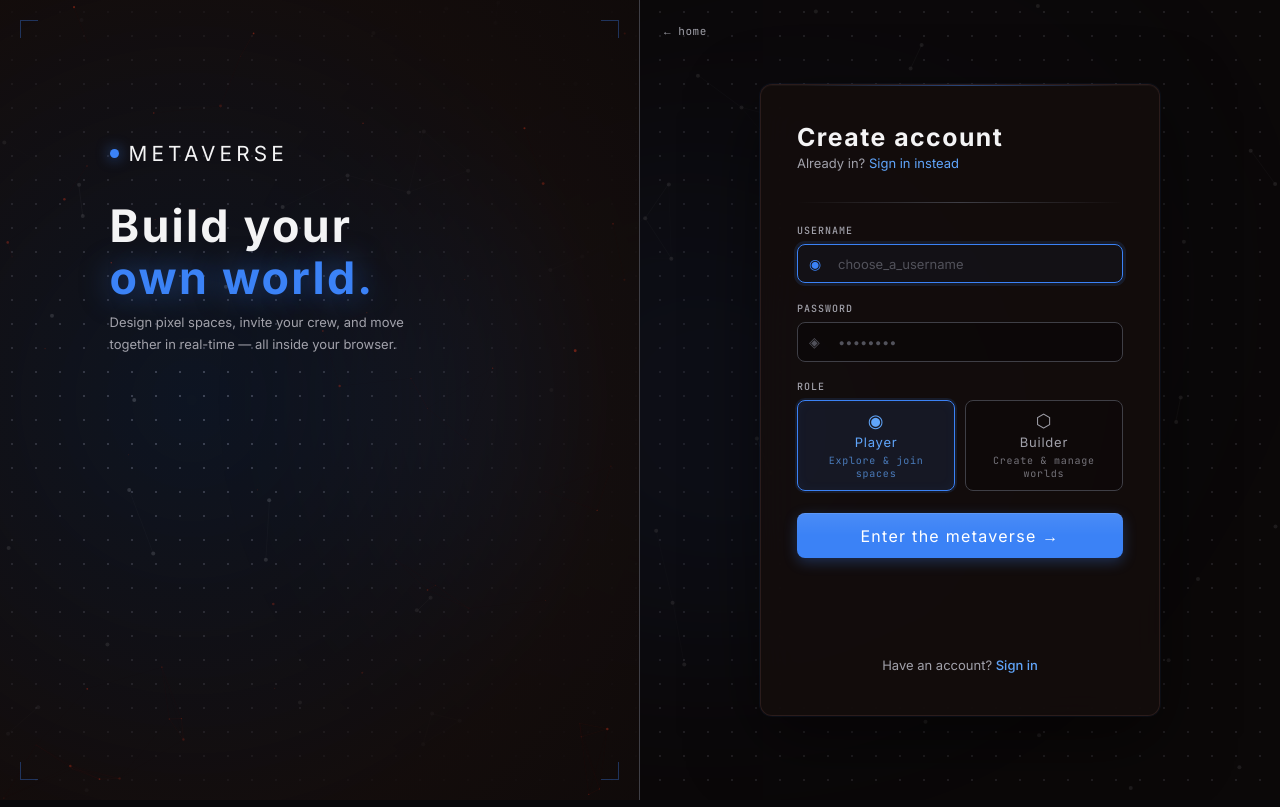
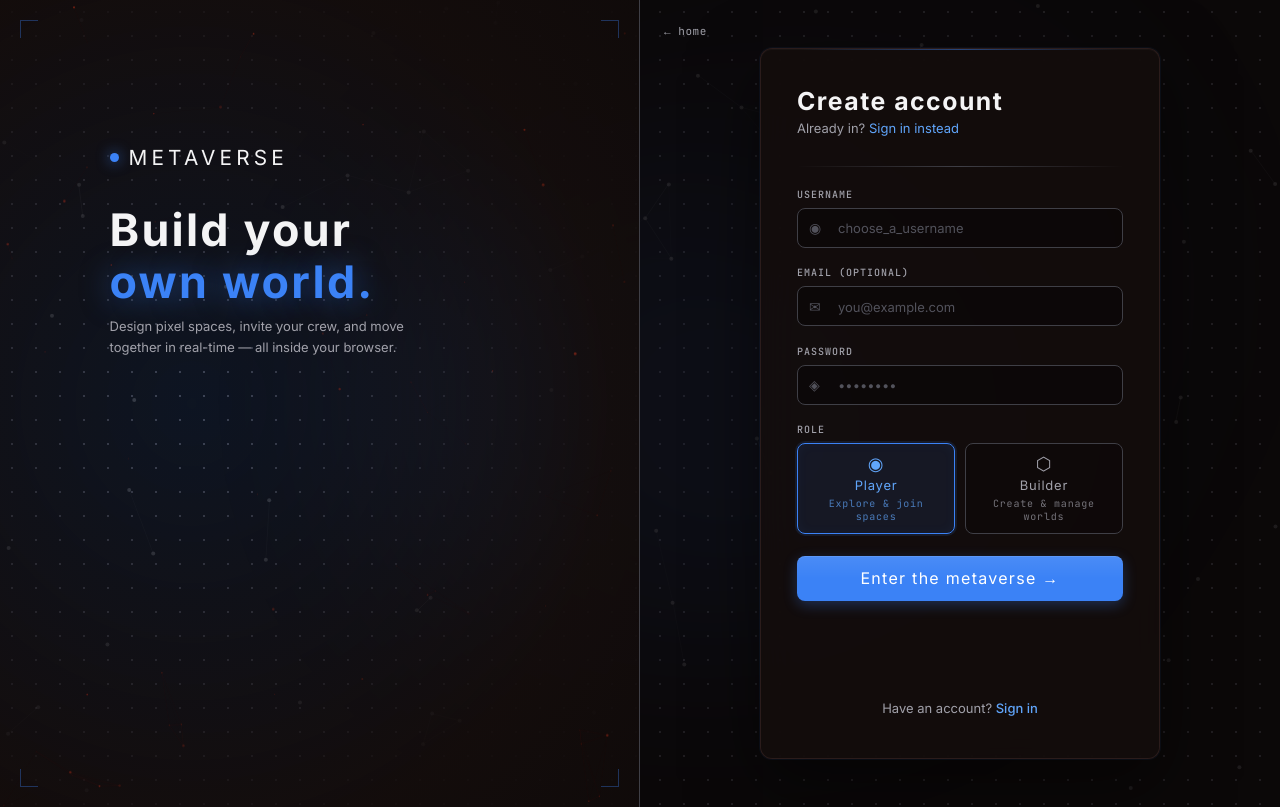
Before and after one commit to jaenil/metaverse-2d, a React (Vite) app in the folder metaverse/apps/frontend/: page /signup in a window 1280 px wide. Built offline with nearby package versions, Linux system fonts and the light colour scheme; no server answers.

Commit message:
Update frontend auth UI to support email and remove autoFocus

```diff
--- a/metaverse/apps/frontend/src/pages/SigninPage.tsx
+++ b/metaverse/apps/frontend/src/pages/SigninPage.tsx
@@ -27,7 +27,7 @@ function PixelSprite({ color }: { color: string }) {
 }
 
 export function SigninPage() {
-  const [username, setUsername] = useState('');
+  const [identifier, setIdentifier] = useState('');
   const [password, setPassword] = useState('');
   const [error, setError]       = useState('');
   const [loading, setLoading]   = useState(false);
@@ -111,7 +111,10 @@ export function SigninPage() {
     setError('');
     setLoading(true);
     try {
-      const res = await signin({ username, password });
+      const payload = identifier.includes('@')
+        ? { email: identifier, password }
+        : { username: identifier, password };
+      const res = await signin(payload);
       if (res.status !== 200) {
         setError('Invalid username or password.');
         return;
@@ -251,20 +254,19 @@ export function SigninPage() {
           <div className="auth-divider" />
 
           <form onSubmit={handleSubmit} className="auth-form">
-            {/* Username */}
+            {/* Identifier */}
             <div className="auth-field">
-              <label htmlFor="signin-username">Username</label>
+              <label htmlFor="signin-identifier">Username or Email</label>
               <div className="auth-input-wrap">
                 <span className="auth-input-icon">◉</span>
                 <input
-                  id="signin-username"
+                  id="signin-identifier"
                   type="text"
-                  value={username}
-                  onChange={(e) => setUsername(e.target.value)}
-                  placeholder="your_username"
+                  value={identifier}
+                  onChange={(e) => setIdentifier(e.target.value)}
+                  placeholder="username or email"
                   required
-                  autoFocus
-                  autoComplete="username"
+                  autoComplete="username email"
                 />
               </div>
             </div>
--- a/metaverse/apps/frontend/src/pages/SignupPage.tsx
+++ b/metaverse/apps/frontend/src/pages/SignupPage.tsx
@@ -33,6 +33,7 @@ const ROLES: { value: 'user' | 'admin'; label: string; icon: string; desc: strin
 
 export function SignupPage() {
   const [username, setUsername] = useState('');
+  const [email, setEmail]       = useState('');
   const [password, setPassword] = useState('');
   const [userType, setUserType] = useState<'admin' | 'user'>('user');
   const [error, setError]       = useState('');
@@ -117,7 +118,11 @@ export function SignupPage() {
     setError('');
     setLoading(true);
     try {
-      const res = await signup({ username, password, type: userType });
+      const payload: any = { username, password, type: userType };
+      if (email.trim() !== '') {
+        payload.email = email.trim();
+      }
+      const res = await signup(payload);
       if (res.status !== 200) {
         setError('Signup failed. Username may already be taken.');
         return;
@@ -274,8 +279,23 @@ export function SignupPage() {
                   onChange={(e) => setUsername(e.target.value)}
                   placeholder="choose_a_username"
                   required
-                  autoFocus
                   autoComplete="username"
+                />
+              </div>
+            </div>
+
+            {/* Email (Optional) */}
+            <div className="auth-field">
+              <label htmlFor="signup-email">Email (Optional)</label>
+              <div className="auth-input-wrap">
+                <span className="auth-input-icon">✉</span>
+                <input
+                  id="signup-email"
+                  type="email"
+                  value={email}
+                  onChange={(e) => setEmail(e.target.value)}
+                  placeholder="you@example.com"
+                  autoComplete="email"
                 />
               </div>
             </div>
```
